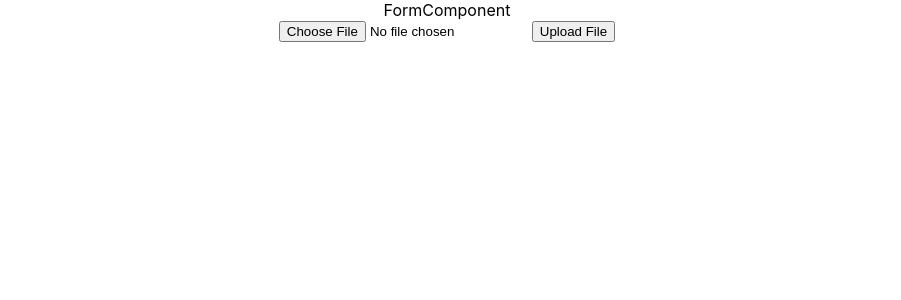
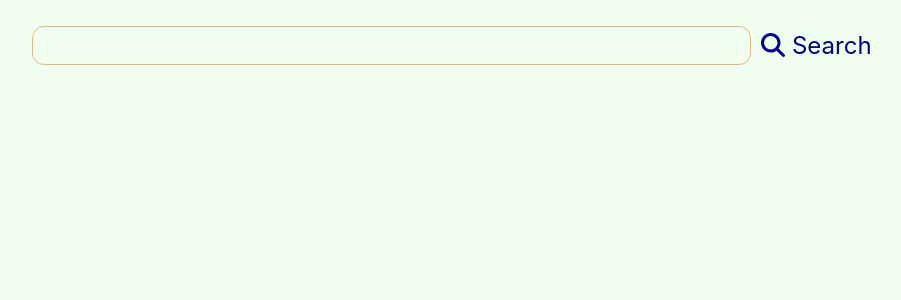
Before and after one commit to bappyasif/fsda, a React (Create React App) app: page / in a window 1280 px wide. Shown: the top 300 px of the page, without its empty margins (193-1094 px from the left). Built offline with nearby package versions, Linux system fonts and the light colour scheme.

Commit message:
front view is implemented
* Appearance & Usability
* live search listings view

```diff
--- a/package.json
+++ b/package.json
@@ -3,6 +3,10 @@
   "version": "0.1.0",
   "private": true,
   "dependencies": {
+    "@fortawesome/fontawesome-svg-core": "^6.2.0",
+    "@fortawesome/free-regular-svg-icons": "^6.2.0",
+    "@fortawesome/free-solid-svg-icons": "^6.2.0",
+    "@fortawesome/react-fontawesome": "^0.2.0",
     "@testing-library/jest-dom": "^5.16.5",
     "@testing-library/react": "^13.4.0",
     "@testing-library/user-event": "^13.5.0",
--- a/src/App.css
+++ b/src/App.css
@@ -1,3 +1,175 @@
+:root {
+  --bg-clr: honeydew;
+  --border-clr: burlywood;
+  --input-clr: darkblue;
+}
+
+
 .App {
   text-align: center;
+  background-color: var(--bg-clr);
+  min-height: 100vh;
 }
+
+ul,
+li {
+  padding: 0;
+  margin: 0;
+}
+
+input[type="search"],
+li.iv-wrapper {
+  font-size: x-large;
+  border: none;
+  outline: solid .6px var(--border-clr);
+  border-radius: 11px;
+}
+
+input[type="search"] {
+  min-width: 29vw;
+  max-width: 29vw;
+  padding: 0 11px;
+  margin: 27px 11px;
+  line-height: 2rem;
+  background-color: transparent;
+  color: var(--input-clr);
+}
+
+.sv-wrapper,
+span.comment-part,
+li.iv-wrapper {
+  display: flex;
+  justify-content: center;
+  align-items: center;
+}
+
+.sv-wrapper label {
+  font-size: x-large;
+  color: var(--input-clr);
+}
+
+li.iv-wrapper {
+  justify-content: space-between;
+  max-width: 39vw;
+  min-width: 36vw;
+  margin: auto;
+  line-height: 2rem;
+  gap: 20px;
+  padding: 6px;
+  margin-bottom: 11px;
+}
+
+span.user-part {
+  color: darkgoldenrod;
+}
+
+span.comment-part {
+  width: 51%;
+  justify-content: space-between;
+  color: cadetblue;
+  font-size: large;
+}
+
+/* media queries */
+@media (max-width: 360px) {
+  li.iv-wrapper {
+    max-width: -webkit-fill-available;
+    min-width: -webkit-fill-available;
+    line-height: 1rem;
+    gap: 10px;
+    padding: 2px;
+    margin-bottom: 13px;
+    flex-direction: column;
+  }
+
+  input[type="search"] {
+    min-width: 63vw;
+    margin: 13px 11px;
+  }
+
+  span.user-part {
+    font-size: xx-large;
+  }
+
+  span.comment-part {
+    width: max-content;
+    justify-content: space-between;
+    color: cadetblue;
+    font-size: x-large;
+  }
+}
+
+@media (max-width: 768px) {
+  li.iv-wrapper {
+    max-width: -webkit-fill-available;
+    min-width: -webkit-fill-available;
+    margin-bottom: 20px;
+  }
+
+  input[type="search"] {
+    min-width: 65vw;
+    margin: 27px 20px;
+  }
+
+  span.user-part {
+    font-size: larger;
+  }
+
+  span.comment-part {
+    width: 65%;
+    font-size: larger;
+  }
+}
+
+@media (max-width: 1366px) {
+  input[type="search"] {
+    min-width: 56%;
+    font-size: xx-large;
+  }
+
+  li.iv-wrapper {
+    max-width: 67%;
+    gap: 0px;
+    padding: 11px;
+    margin-bottom: 20px;
+  }
+
+  span.comment-part {
+    width: 65%;
+    font-size: xx-large;
+  }
+
+  span.user-part {
+    font-size: larger;
+  }
+}
+
+@media (min-width: 1920px) {
+  input[type="search"] {
+    min-width: 60%;
+    padding: 0 20px;
+    margin: 27px 20px;
+    font-size: xxx-large;
+  }
+
+  .sv-wrapper label {
+    font-size: xxx-large;
+  }
+
+  li.iv-wrapper {
+    max-width: 74%;
+    line-height: 4rem;
+    gap: 0px;
+    padding: 8px;
+    margin-bottom: 20px;
+  }
+
+  span.user-part {
+    font-size: xxx-large;
+  }
+
+  span.comment-part {
+    width: 65%;
+    font-size: xxx-large;
+  }
+}
--- a/src/App.js
+++ b/src/App.js
@@ -1,11 +1,13 @@
 import logo from './logo.svg';
 import './App.css';
 import FormComponent from './components/form';
+import SearchComponent from './components/search';
 
 function App() {
   return (
     <div className="App">
-      <FormComponent />
+      {/* <FormComponent /> */}
+      <SearchComponent />
     </div>
   );
 }
--- /dev/null
+++ b/src/components/search.js
@@ -0,0 +1,63 @@
+import React, { useEffect, useState } from 'react'
+import { extractData, matchEntries } from './utility'
+import {FontAwesomeIcon} from "@fortawesome/react-fontawesome"
+import {faUser, faComment, faSearch} from "@fortawesome/free-solid-svg-icons"
+
+function SearchComponent() {
+  let [data, setData] = useState([])
+
+  let [searchText, setSearchText] = useState(null)
+
+  let [foundMatches, setFoundMatches] = useState([])
+
+  let handleSearchText = evt => setSearchText(evt.target.value)
+
+  useEffect(() =>  setData(extractData()), [])
+
+  useEffect(() => {
+    setFoundMatches(matchEntries(data, searchText))
+  }, [searchText])
+
+  // console.log(foundMatches, "ready!!", searchText)
+
+  return (
+    <div className='sc-container'>
+        <SearchView handleSearchText={handleSearchText} />
+        {searchText ? <ListingsView list={foundMatches} /> : null}
+    </div>
+  )
+}
+
+let ListingsView = ({list}) => {
+  let renderListItems = () => list?.map(item => <RenderItemView key={item.id} comment={item} />)
+
+  return (
+    <div className='lv-wrapper'>
+      <ul>
+        {renderListItems()}
+      </ul>
+    </div>
+  )
+}
+
+let RenderItemView = ({comment}) => {
+  let {body, user} = {...comment}
+
+  return (
+    <li className='iv-wrapper'>
+      <span className='user-part'><FontAwesomeIcon icon={faUser} /> {user.username} </span>
+      <span className='comment-part'><FontAwesomeIcon icon={faComment} className="body-svg" /> {body}</span>
+    </li>
+  )
+}
+
+let SearchView = ({handleSearchText}) => {
+  return (
+    <div className='sv-wrapper'>
+      <input type={'search'} onChange={handleSearchText} />
+      <label><FontAwesomeIcon icon={faSearch} /> Search</label>
+    </div>
+  )
+}
+
+export default SearchComponent
--- /dev/null
+++ b/src/components/utility.js
@@ -0,0 +1,25 @@
+import resData from "./resources/response.json"
+
+let extractData = () => {
+    let data = [];
+
+    resData.comments.forEach(item => data.push(item))
+
+    return data
+}
+
+let matchEntries = (data, searchToken) => {
+    let found = []
+
+    data.forEach(item => {
+        if(item.body.includes(searchToken)) {
+            found.push(item)
+        }
+    })
+
+    found = found.filter((_, i) => i < 20)
+
+    return found;
+}
+
+export {extractData, matchEntries}
```
Also changed, not shown: src/components/resources/response.json (added, +1 -0 lines), 1 other file (tests, documents, lock files or other folders).
